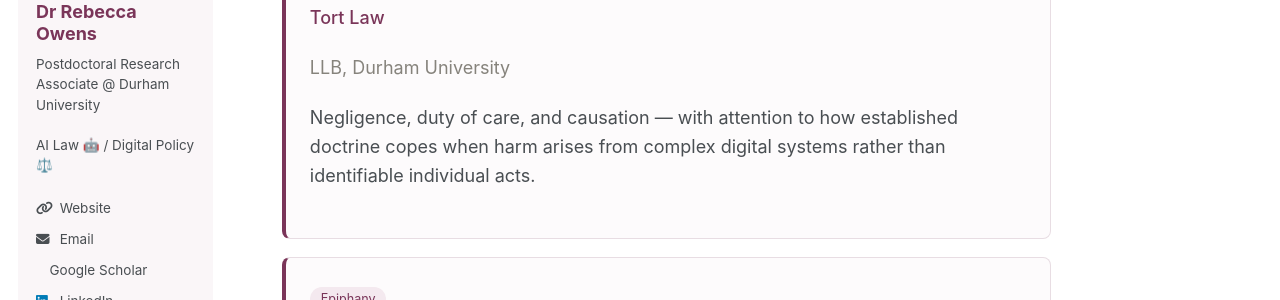
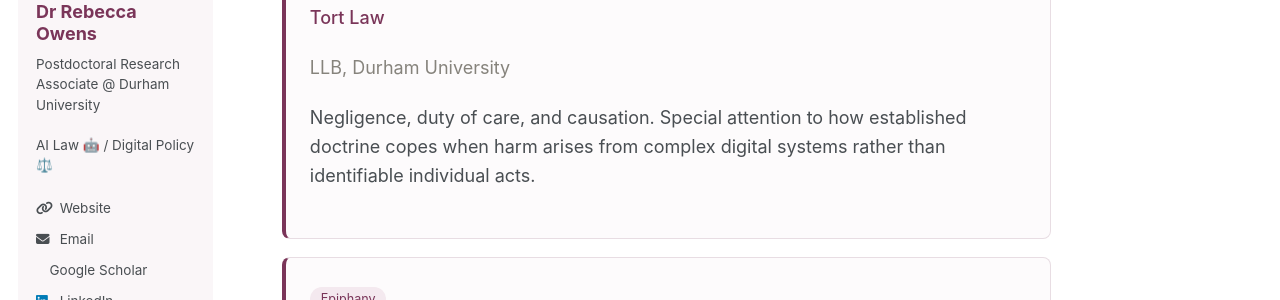
Before and after one commit to Rebecca-Owens/Rebecca-Owens.github.io, a Jekyll site: the page built from _pages/teaching.md, in a window 1280 px wide and 1259 px high. Shown: the part 310-610 px from the top of the window. Built offline with Jekyll 4.4.1, drawn with Linux system fonts in a browser that asks for light colours; a style sheet for code colours, icons or effects is not loaded.

Commit message:
Update Tort Law course description
Revised description for Tort Law course to improve clarity.

```diff
--- a/_pages/teaching.md
+++ b/_pages/teaching.md
@@ -36,7 +36,7 @@ author_profile: true
     <span class="teach__year">Full year</span>
     <p class="teach__title">Tort Law</p>
     <p class="teach__meta">LLB, Durham University</p>
-    <p class="teach__desc">Negligence, duty of care, and causation — with attention to how established doctrine copes when harm arises from complex digital systems rather than identifiable individual acts.</p>
+    <p class="teach__desc">Negligence, duty of care, and causation. Special attention to how established doctrine copes when harm arises from complex digital systems rather than identifiable individual acts.</p>
   </div>
 
   <div class="teach__item">
```
